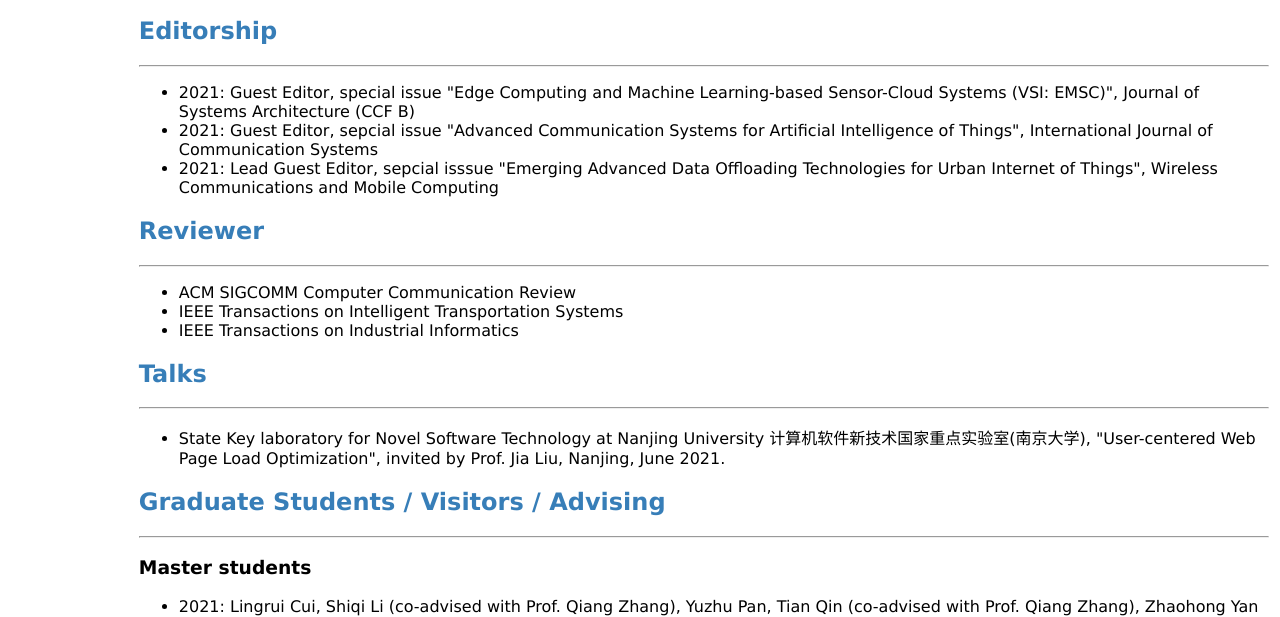
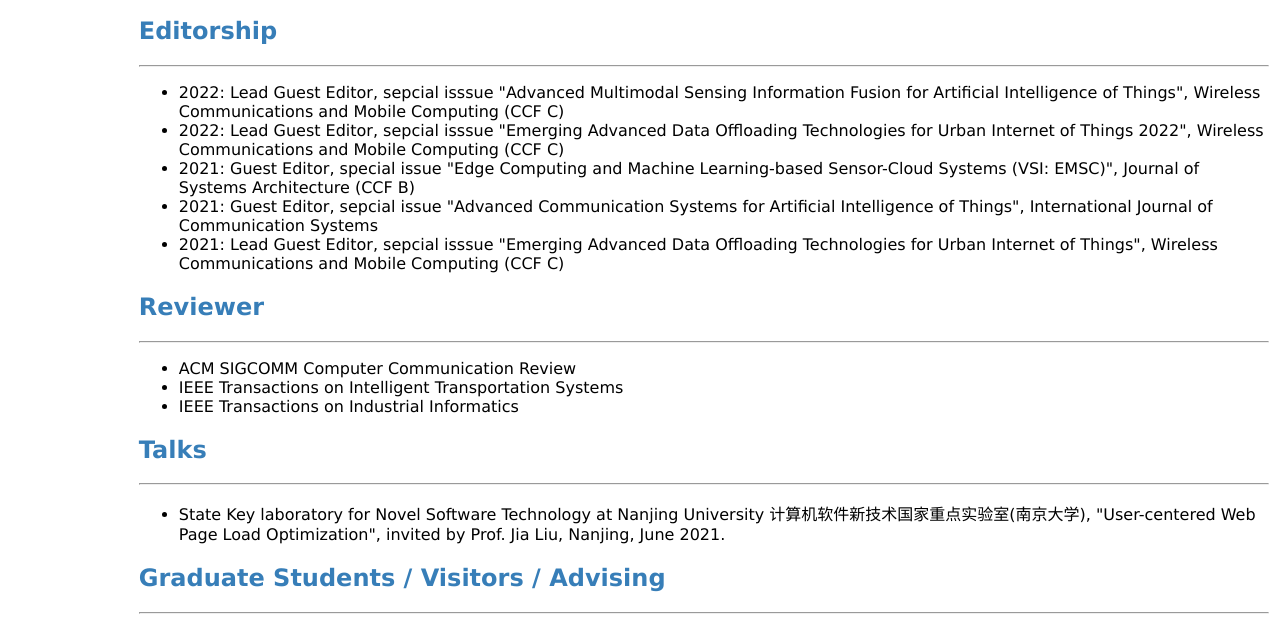
Before and after one commit to pf-wang/pf-wang.github.io, a plain HTML site: page index.html in a window 1280 px wide. Shown: the part 2712-3329 px from the top of the page. Drawn offline with Linux system fonts and the light colour scheme.

Commit message:
Update index.html

```diff
--- a/index.html
+++ b/index.html
@@ -266,9 +266,11 @@
     <hr/>
     </p>
     <ul>
+      <li>2022: Lead Guest Editor,  sepcial isssue "Advanced Multimodal Sensing Information Fusion for Artificial Intelligence of Things", Wireless Communications and Mobile Computing (CCF C)</li>
+      <li>2022: Lead Guest Editor,  sepcial isssue "Emerging Advanced Data Offloading Technologies for Urban Internet of Things 2022", Wireless Communications and Mobile Computing (CCF C)</li>
       <li>2021: Guest Editor, special issue "Edge Computing and Machine Learning-based Sensor-Cloud Systems (VSI: EMSC)", Journal of Systems Architecture (CCF B)</li>
       <li>2021: Guest Editor, sepcial issue "Advanced Communication Systems for Artificial Intelligence of Things", International Journal of Communication Systems</li>
-      <li>2021: Lead Guest Editor,  sepcial isssue "Emerging Advanced Data Offloading Technologies for Urban Internet of Things", Wireless Communications and Mobile Computing</li>
+      <li>2021: Lead Guest Editor,  sepcial isssue "Emerging Advanced Data Offloading Technologies for Urban Internet of Things", Wireless Communications and Mobile Computing (CCF C)</li>
     </ul>
 
     <p>
```
